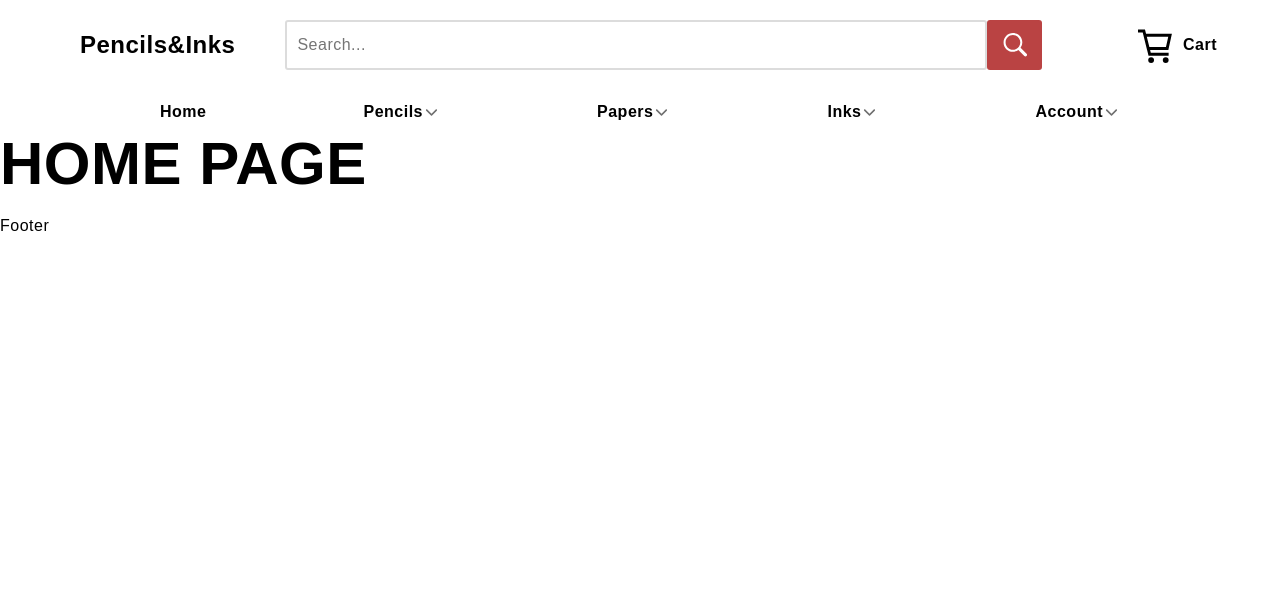
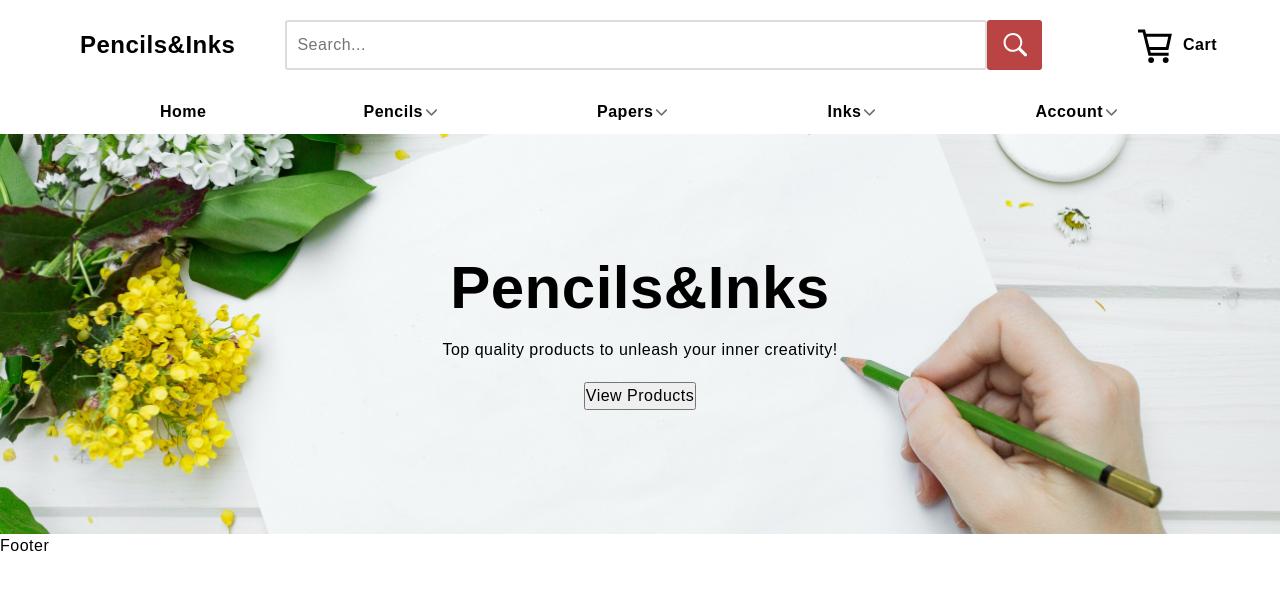
Before and after one commit to ElierHP/pencils-and-inks, a Next.js app: page / in a window 1280 px wide. Shown: the top 590 px of the page. Built offline with nearby package versions, Linux system fonts and the light colour scheme.

Commit message:
Create home page banner.

```diff
--- a/src/components/layout/Header.js
+++ b/src/components/layout/Header.js
@@ -43,6 +43,8 @@ export default function Header() {
 // Styles
 const MainHeader = styled.header`
   background: ${theme.colors.light};
+  position: relative;
+  z-index: 10;
 `;
 const Wrapper = styled.div`
   display: grid;
--- /dev/null
+++ b/src/components/ui/Banner.js
@@ -0,0 +1,55 @@
+import React from "react";
+import styled from "@emotion/styled";
+import theme from "../../styles/theme";
+import Image from "next/image";
+import Container from "./Container";
+
+export default function Banner() {
+  return (
+    <Main>
+      <Container>
+        <Section>
+          <Heading>{"Pencils&Inks"}</Heading>
+          <p>Top quality products to unleash your inner creativity!</p>
+          <button>View Products</button>
+        </Section>
+        <BackgroundImage>
+          <Image
+            alt="main-banner"
+            src="/main-banner.jpg"
+            layout="fill"
+            objectFit="cover"
+            quality={100}
+            priority={true}
+          />
+        </BackgroundImage>
+      </Container>
+    </Main>
+  );
+}
+
+// Styles
+const Main = styled.main`
+  position: relative;
+  display: flex;
+  justify-content: center;
+  align-items: center;
+  height: 400px;
+`;
+
+const Section = styled.section`
+  position: relative;
+  display: flex;
+  flex-direction: column;
+  align-items: center;
+  gap: 2rem;
+  z-index: 1;
+`;
+
+const Heading = styled.h1`
+  margin: 0;
+`;
+
+const BackgroundImage = styled.div`
+  z-index: -1;
+`;
--- a/src/pages/index.js
+++ b/src/pages/index.js
@@ -1,5 +1,6 @@
 import Head from "next/head";
 import Layout from "../components/layout/Layout";
+import Banner from "../components/ui/Banner";
 
 export default function Home() {
   return (
@@ -12,7 +13,7 @@ export default function Home() {
         />
         <link rel="icon" href="/favicon.ico" />
       </Head>
-      <h1>HOME PAGE</h1>
+      <Banner />
     </Layout>
   );
 }
```
Also changed, not shown: public/main-banner.jpg (added).
